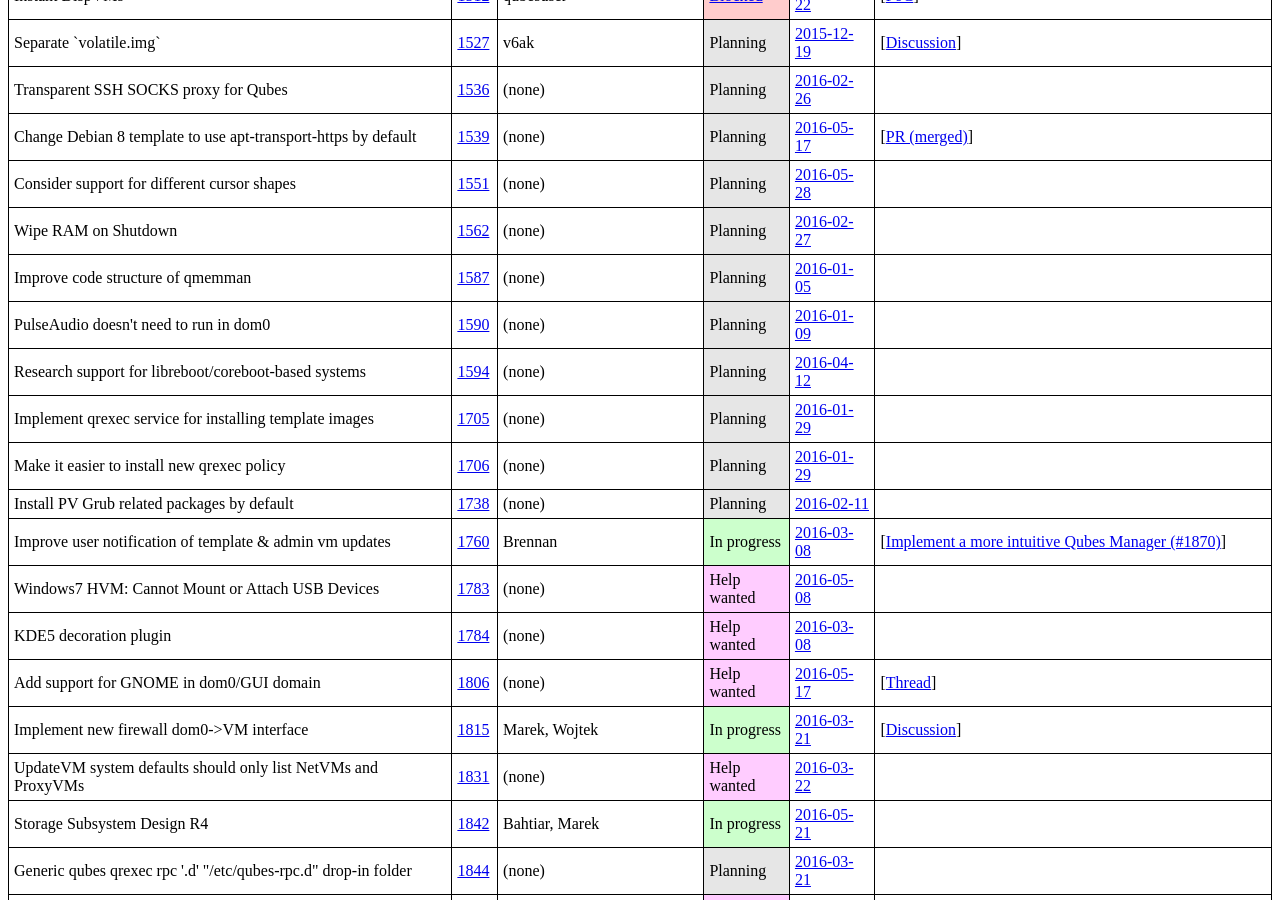
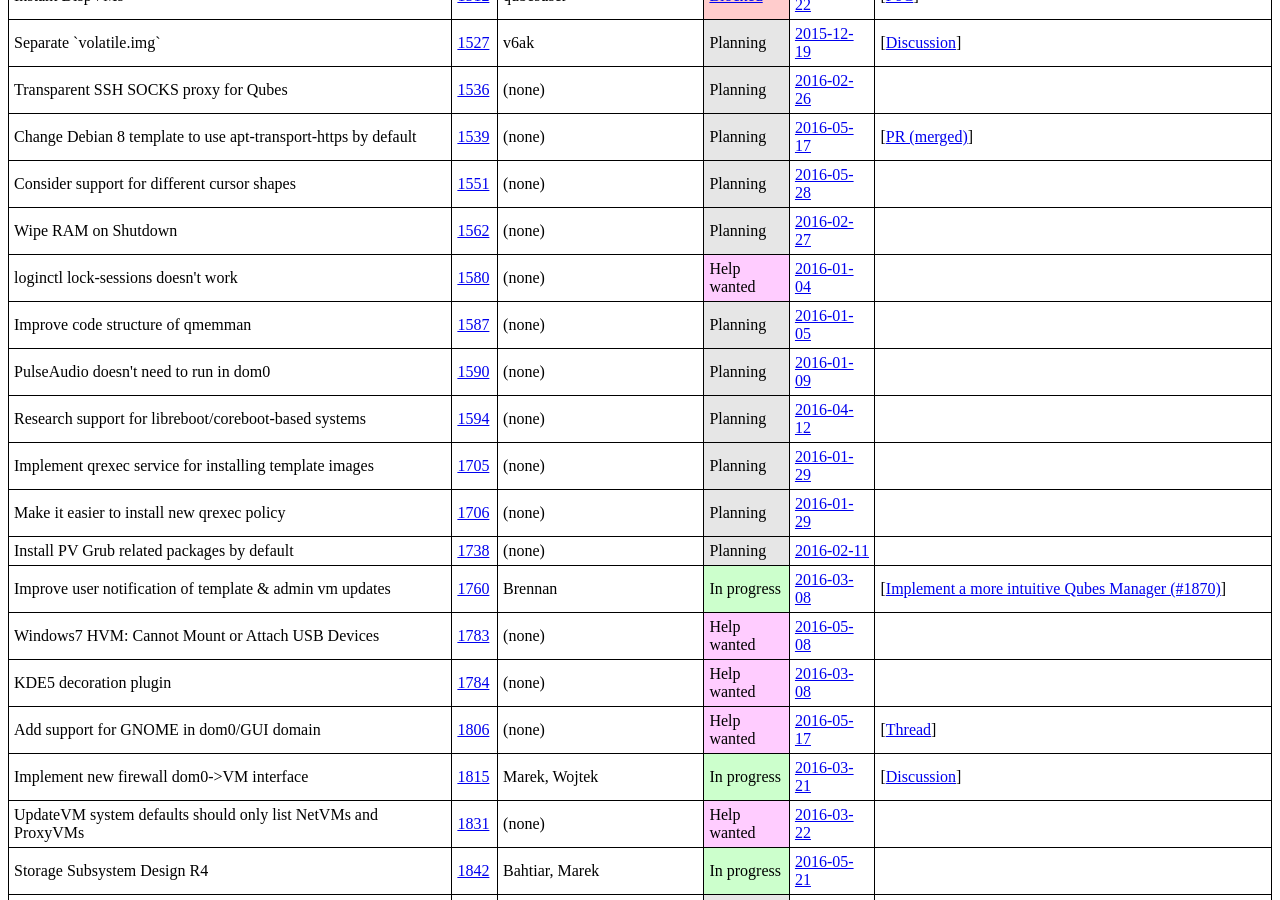
Before and after one commit to QubesOS/qubes-issues, a Jekyll site: the page built from index.md, in a window 1280 px wide and 900 px high, scrolled down 2695 px. Built offline with Jekyll 4.4.1, drawn with Linux system fonts in a browser that asks for light colours.

Commit message:
Track #1580

```diff
--- a/_data/features.yml
+++ b/_data/features.yml
@@ -932,6 +932,21 @@
   - desc   :
     url    :
 
+- name   : loginctl lock-sessions doesn't work
+  issue  : 1580
+  devs   :
+  status :
+    term   : Help wanted
+    url    :
+  updated:
+    date   : 2016-01-04
+    url    : https://github.com/QubesOS/qubes-issues/issues/1580#issue-124813586
+  info   :
+  - desc   :
+    url    :
+  - desc   :
+    url    :
+
 - name   : Improve code structure of qmemman
   issue  : 1587
   devs   :
```
